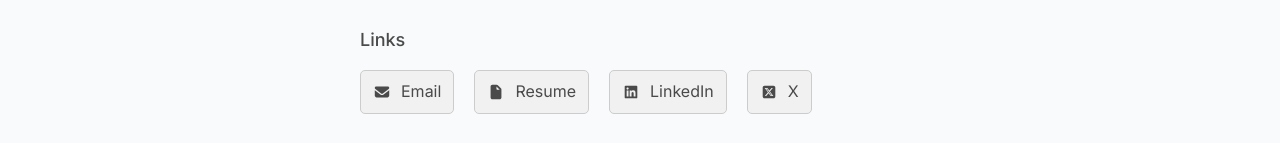
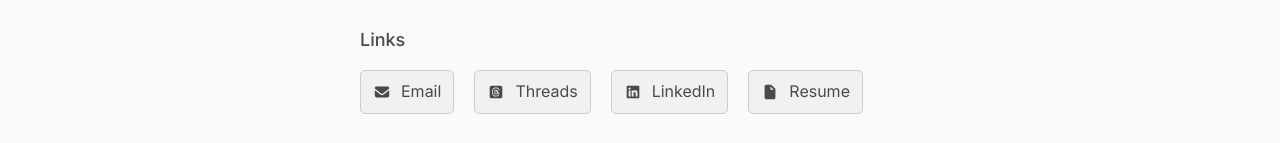
Before and after one commit to Jackan04/Portfolio, a React (Vite) app: page / in a window 1280 px wide. Shown: the part 724-867 px from the top of the page. Built offline with nearby package versions, Linux system fonts and the light colour scheme.

Commit message:
replaced twitter link and icon  with threads

```diff
--- a/src/pages/Home.jsx
+++ b/src/pages/Home.jsx
@@ -4,7 +4,7 @@ import profile from '../assets/images/profile.jpeg'
 import SocialCard from '../components/LinkCard/LinkCard'
 import CreativeCard from '../components/CreativeCard/CreativeCard'
 import MailIcon from '../assets/icons/envelope.svg?react'
-import TwitterIcon from '../assets/icons/twitter.svg?react'
+import ThreadsIcon from '../assets/icons/threads.svg?react'
 import LinkedInIcon from '../assets/icons/linkedin.svg?react'
 import FileIcon from '../assets/icons/file.svg?react'
 import GitHubIcon from '../assets/icons/github.svg?react'
@@ -41,9 +41,9 @@ export default function Home(){
                         <h2 className={styles.heading}>Links</h2>
                         <div className={styles.linkCards}>
                         <SocialCard icon={<MailIcon className={styles.icon}/>} title="Email" href="mailto: jacob.asker@icloud.com"></SocialCard>
+                        <SocialCard icon={<ThreadsIcon className={styles.icon}/>} title="Threads" href="https://www.threads.com/@askerjacob"></SocialCard>
+                        <SocialCard icon={<LinkedInIcon className={styles.icon}/>} title="LinkedIn" href="https://www.linkedin.com/in/jacob-asker-a096a7352/"></SocialCard>
                         <SocialCard icon={<FileIcon className={styles.icon}/>} title="Resume" href="#"></SocialCard>
-                        <SocialCard icon={<LinkedInIcon className={styles.icon}/>} title="LinkedIn" href="https://www.linkedin.com/in/jacob-asker-a096a7352/"></SocialCard>
-                        <SocialCard icon={<TwitterIcon className={styles.icon}/>} title="X" href="https://x.com/jacob_aske15923"></SocialCard>
                     </div>
                 </div>
             </div>
```
Also changed, not shown: src/assets/icons/threads.svg (added), src/assets/images/design-case.png.
